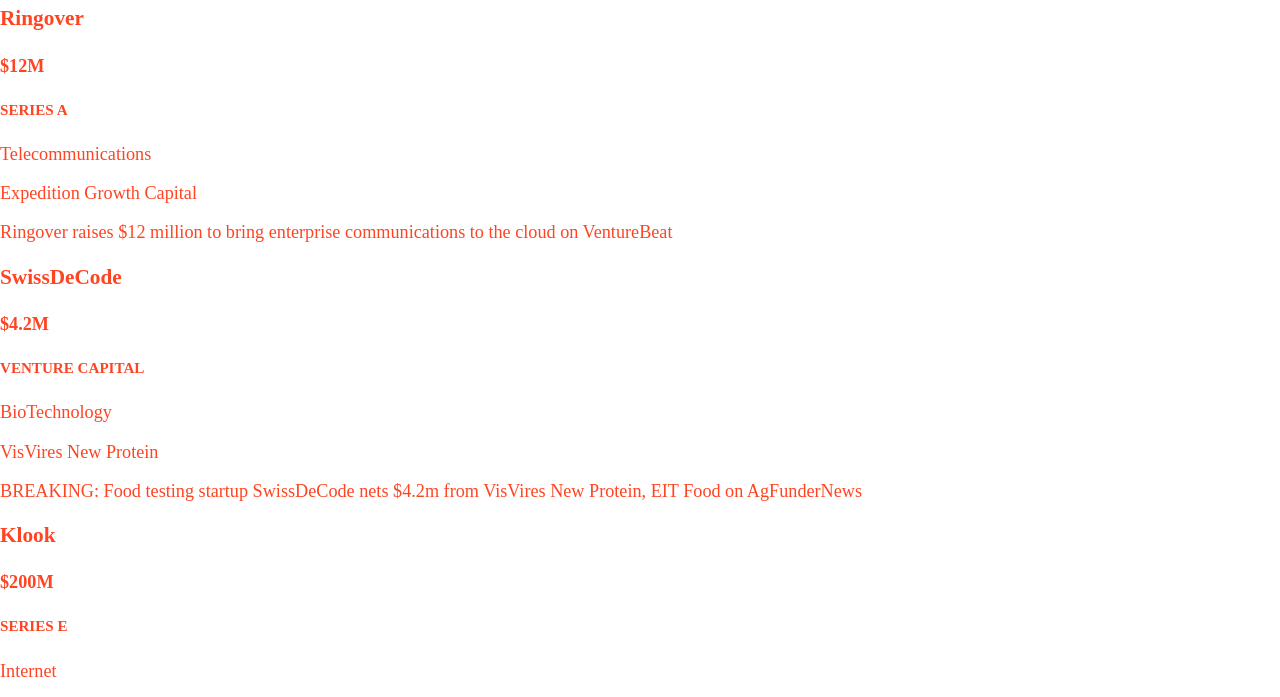
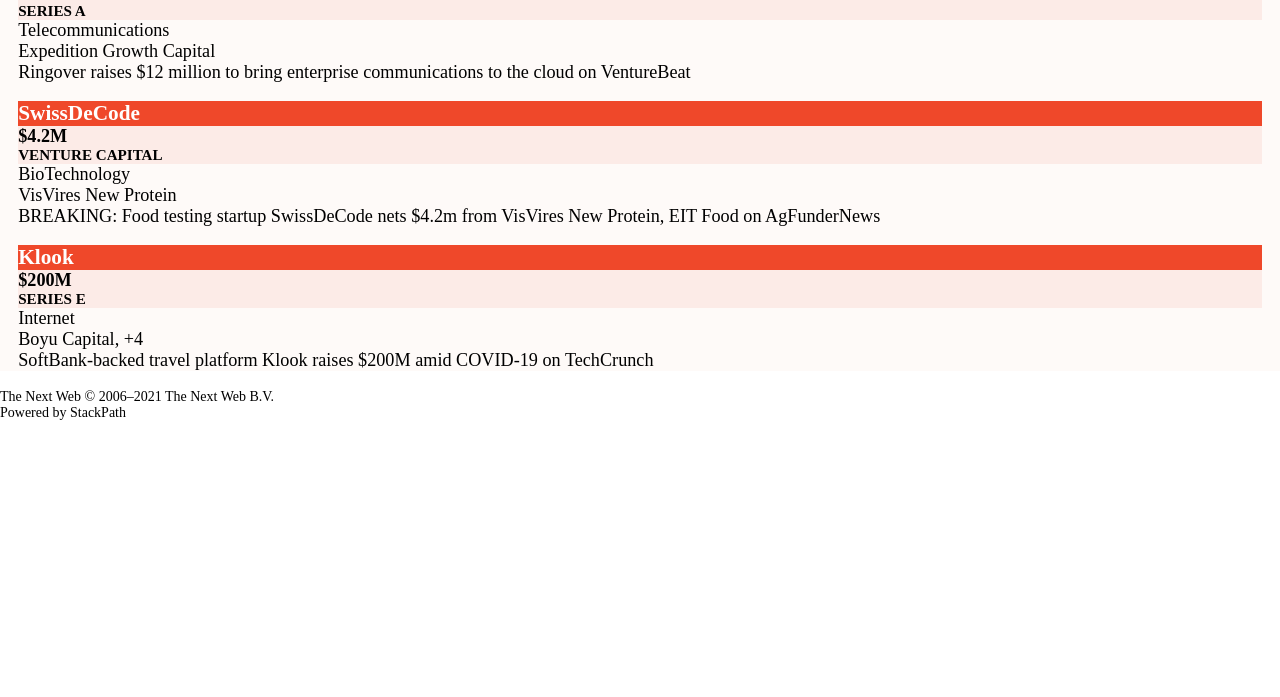
Before and after one commit to chasscepts/tnw-clone, a website: page index.html in a window 1280 px wide. Shown: the part 673-1370 px from the top of the page. After the commit the page ends 1094 px from the top, so only its background shows below. Drawn offline with Linux system fonts and the light colour scheme.

Commit message:
styling funding sections heading and content

```diff
--- a/index.html
+++ b/index.html
@@ -10,7 +10,7 @@
 </head>
 
 <body>
-  <header>
+  <header id="main-header">
     <div><img src="./assets/svg/tnw.svg" alt="tnw main heading" id="header-img-tnw"></div>
     <nav>
       <img src="./assets/svg/search.svg" alt="">
@@ -52,7 +52,7 @@
     </section>
     <!-- Latest funding -->
     <section id="funding-section">
-      <header class="funding-heading">
+      <header id="funding-heading">
         <h2 class="section-headings">Latest funding rounds on Index.co <span>❯</span></h2>
         <ul>
           <li>See More</li>
@@ -75,11 +75,12 @@
         <div>
           <h4>$4.2M</h4>
           <h5>VENTURE CAPITAL</h5>
-          <p>BioTechnology</p>
-          <p>VisVires New Protein</p>
-          <p>BREAKING: Food testing startup SwissDeCode nets $4.2m from VisVires New Protein, EIT Food on AgFunderNews
-          </p>
         </div>
+
+        <p>BioTechnology</p>
+        <p>VisVires New Protein</p>
+        <p>BREAKING: Food testing startup SwissDeCode nets $4.2m from VisVires New Protein, EIT Food on AgFunderNews
+        </p>
       </section>
       <section>
         <h3>Klook</h3>
--- a/style.css
+++ b/style.css
@@ -16,6 +16,8 @@
 *::before,
 *::after {
   box-sizing: border-box;
+  margin: 0;
+  padding: 0;
 }
 
 .cover {
@@ -45,7 +47,7 @@
   padding: 0 5px;
 }
 
-header {
+#main-header {
   display: flex;
   justify-content: space-between;
 }
@@ -141,8 +143,16 @@
 /* Funding section */
 
 #funding-section {
+  font-size: 1.3rem;
+  background-color: #fefaf8;
+}
+
+#funding-heading {
   color: #ff4422;
-  font-size: 1.3rem;
+}
+
+#funding-section section {
+  margin: 1em;
 }
 
 #funding-section ul {
@@ -153,3 +163,14 @@
   font-size: 1.1rem;
   margin: 1rem;
 }
+
+#funding-section section h3 {
+  background-color: #ef482a;
+  color: white;
+  margin: 0;
+}
+
+#funding-section section div {
+  background-color: #fcebe7;
+  color: black;
+}
```
